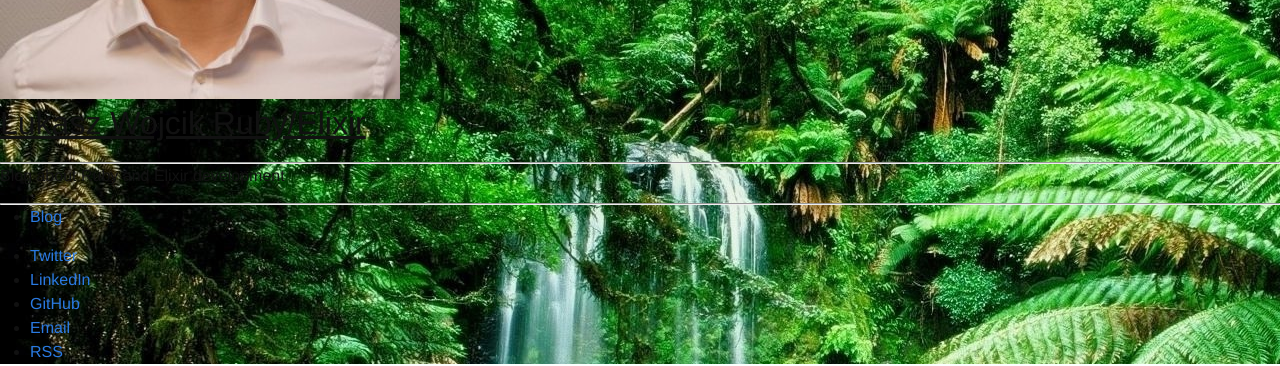
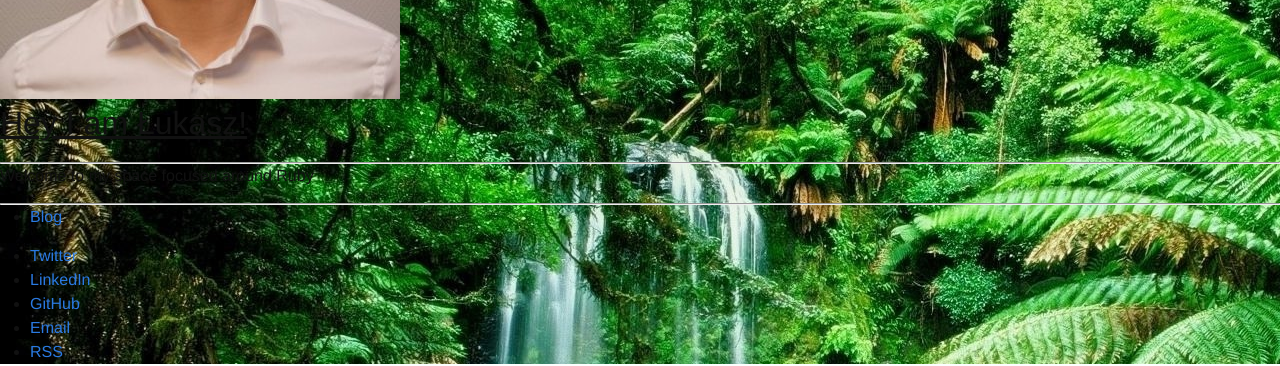
Before and after one commit to lukasz-wojcik/lukasz-wojcik.github.io, a Jekyll site: the page built from index.html, in a window 1280 px wide. Shown: the part 301-667 px from the top of the page. Built offline with Jekyll 4.4.1, drawn with Linux system fonts in a browser that asks for light colours; nearby versions of some CDN libraries; the list of posts is cut into pages by our own code.

Commit message:
Update wording

```diff
--- a/_config.yml
+++ b/_config.yml
@@ -1,6 +1,6 @@
 # Site settings
-title: Lukasz Wojcik Ruby/Elixir
-description: "Blog about Ruby and Elixir development"
+title: Hey I am Łukasz!
+description: "Welcome to my space focused around Ruby"
 url: "https://lukasz-wojcik.github.io/"
 baseurl: '/'
 # google_analytics: 'UA-XXXXXX-X'
@@ -10,9 +10,8 @@ author:
   name: 'Łukasz Wójcik'
   email: lukasz.karol.wojcik@outlook.com
   twitter_username: sonar0007
-  # facebook_username: sonar0007
   github_username:  lukasz-wojcik
-  linkedin_username: "łukasz-wójcik-824803ab"
+  linkedin_username: "lukasz-wojcik-824803ab"
 
 defaults:
   -
```
